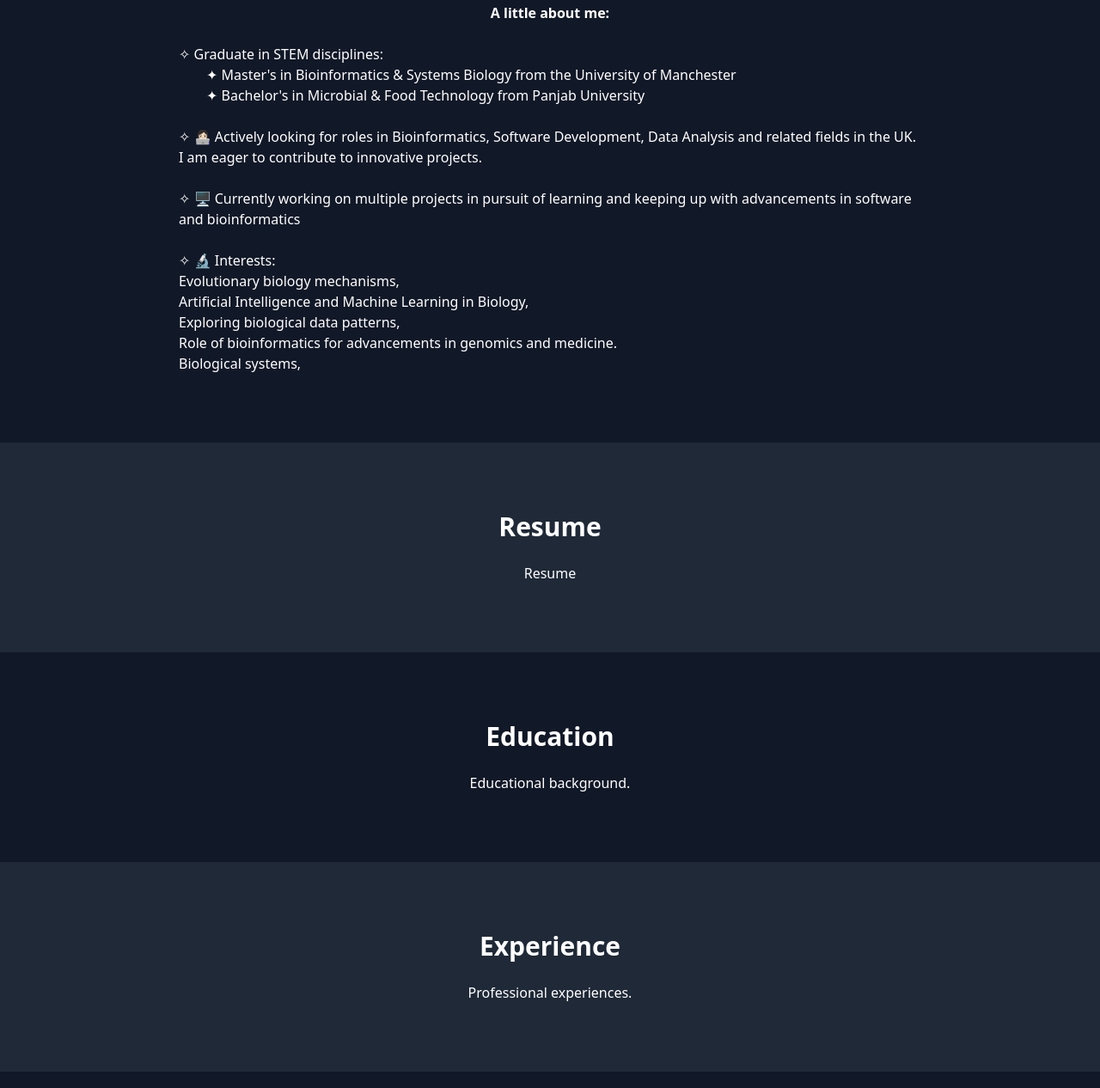
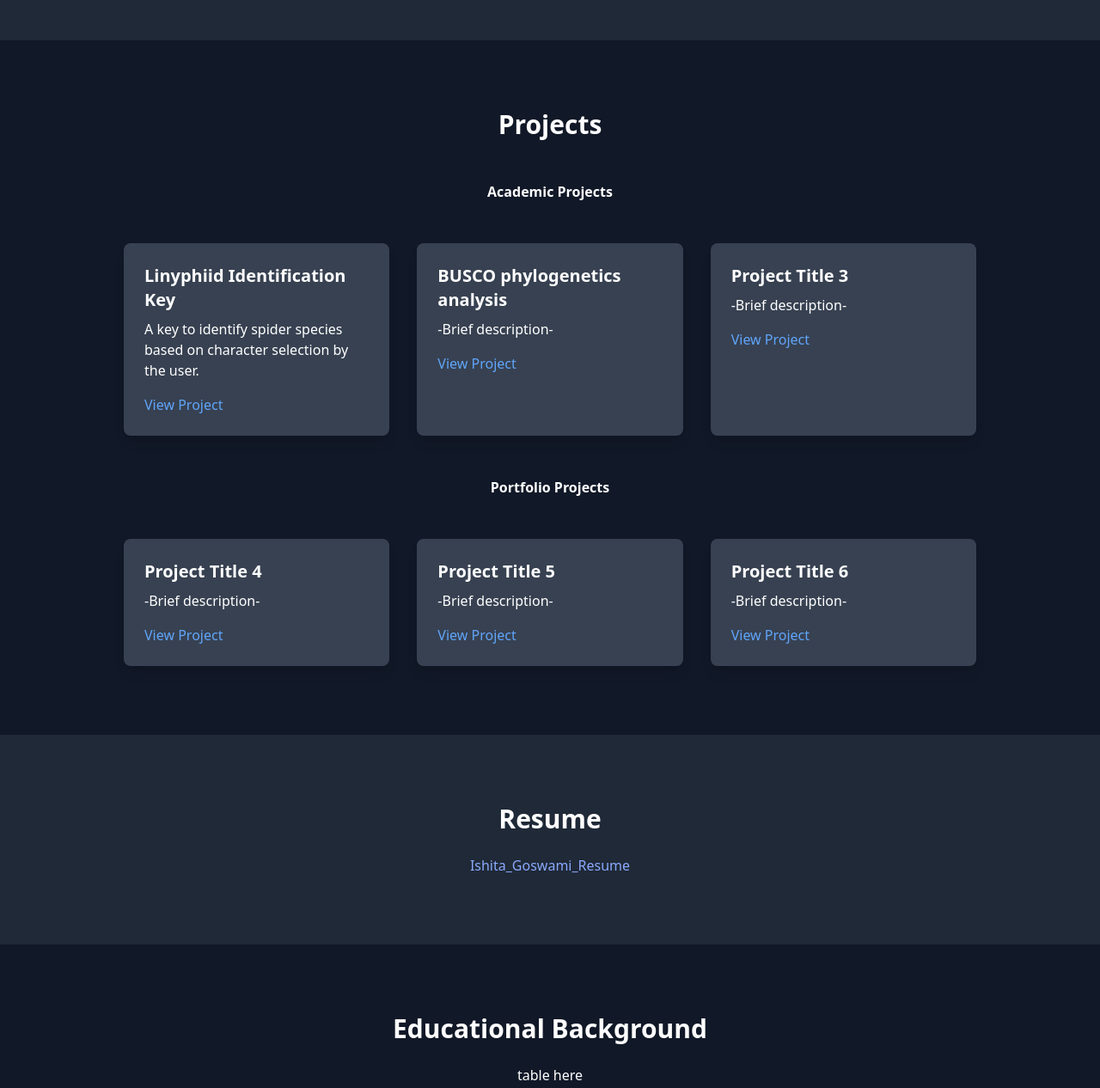
Before and after one commit to ishiigos/ishiigos.github.io, a plain HTML site: page index.html in a window 1280 px wide. Shown: the part 1461-2727 px from the top of the page at 86% size. Drawn offline with nearby package versions, Linux system fonts and the light colour scheme.

Commit message:
resume and reorder

```diff
--- a/index.html
+++ b/index.html
@@ -37,10 +37,40 @@
     <a href="#projects" class="px-6 py-3 bg-blue-500 rounded-full hover:bg-blue-600 transition">View My Work</a>
 </section>
 
+<!-- About Section -->
+<section id="about" class="py-20 bg-gray-800">
+    <div class="max-w-4xl mx-auto px-4 text-left">
+        <h2 class="text-3xl font-bold mb-6 text-center">About Me</h2>
+        <p class="text-lg">
+        <h1 class="text-2xl font-bold mb-6 text-center"> 🙋🏻‍♀️ Hey there! My name is Ishita Goswami, Welcome to my website</h1>
+        <h3 class="text-1xl font-bold mb-6 text-center"> A little about me: </h3>
+        ✧ Graduate in STEM disciplines:
+        <br>
+        &emsp;&emsp;✦ Master's in Bioinformatics & Systems Biology from the University of Manchester
+        <br>
+        &emsp;&emsp;✦ Bachelor's in Microbial & Food Technology from Panjab University
+        <br><br>
+        ✧ 👩🏻‍💻 Actively looking for roles in Bioinformatics, Software Development, Data Analysis and related fields in the UK. I am eager to contribute to innovative projects.
+        <br><br>
+        ✧ 🖥️ Currently working on multiple projects in pursuit of learning and keeping up with advancements in software and bioinformatics
+        <br><br>
+        ✧ 🔬 Interests:
+        <ul>
+            <li>Evolutionary biology mechanisms,</li>
+            <li>Artificial Intelligence and Machine Learning in Biology,</li>
+            <li>Exploring biological data patterns,</li>
+            <li>Role of bioinformatics for advancements in genomics and medicine.</li>
+            <li>Biological systems,</li>
+        </ul>
+        </p>
+    </div>
+</section>
+
 <!-- Projects Section -->
-<section id="projects" class="py-20 bg-gray-800">
+<section id="projects" class="py-20">
     <div class="max-w-5xl mx-auto px-4">
         <h2 class="text-3xl font-bold text-center mb-12">Projects</h2>
+        <p class="text-center mb-12"><b>Academic Projects</b></p>
         <div class="grid grid-cols-1 md:grid-cols-2 lg:grid-cols-3 gap-8">
             <div class="bg-gray-700 p-6 rounded-lg shadow-lg">
                 <h3 class="text-xl font-semibold mb-2">Linyphiid Identification Key</h3>
@@ -57,50 +87,38 @@
                 <p class="mb-4">-Brief description-</p>
                 <a href="#" class="text-blue-400 hover:underline">View Project</a>
             </div>
+        </div><br><br>
+        <p class="text-center mb-12"><b>Portfolio Projects</b></p>
+        <div class="grid grid-cols-1 md:grid-cols-2 lg:grid-cols-3 gap-8">
+            <div class="bg-gray-700 p-6 rounded-lg shadow-lg">
+                <h3 class="text-xl font-semibold mb-2">Project Title 4</h3>
+                <p class="mb-4">-Brief description-</p>
+                <a href="#" class="text-blue-400 hover:underline">View Project</a>
+            </div>
+            <div class="bg-gray-700 p-6 rounded-lg shadow-lg">
+                <h3 class="text-xl font-semibold mb-2">Project Title 5</h3>
+                <p class="mb-4">-Brief description-</p>
+                <a href="#" class="text-blue-400 hover:underline">View Project</a>
+            </div>
+            <div class="bg-gray-700 p-6 rounded-lg shadow-lg">
+                <h3 class="text-xl font-semibold mb-2">Project Title 6</h3>
+                <p class="mb-4">-Brief description-</p>
+                <a href="#" class="text-blue-400 hover:underline">View Project</a>
+            </div>
         </div>
-    </div>
-</section>
-
-<!-- About Section -->
-<section id="about" class="py-20">
-    <div class="max-w-4xl mx-auto px-4 text-left">
-        <h2 class="text-3xl font-bold mb-6 text-center">About Me</h2>
-        <p class="text-lg">
-            <h1 class="text-2xl font-bold mb-6 text-center"> 🙋🏻‍♀️ Hey there! My name is Ishita Goswami, Welcome to my website</h1>
-
-            <h3 class="text-1xl font-bold mb-6 text-center"> A little about me: </h3>
-             ✧ Graduate in STEM disciplines:
-            <br>
-            &emsp;&emsp;✦ Master's in Bioinformatics & Systems Biology from the University of Manchester
-            <br>
-            &emsp;&emsp;✦ Bachelor's in Microbial & Food Technology from Panjab University
-            <br><br>
-            ✧ 👩🏻‍💻 Actively looking for roles in Bioinformatics, Software Development, Data Analysis and related fields in the UK. I am eager to contribute to innovative projects.
-            <br><br>
-            ✧ 🖥️ Currently working on multiple projects in pursuit of learning and keeping up with advancements in software and bioinformatics
-            <br><br>
-            ✧ 🔬 Interests:
-            <ul>
-                <li>Evolutionary biology mechanisms,</li>
-                <li>Artificial Intelligence and Machine Learning in Biology,</li>
-                <li>Exploring biological data patterns,</li>
-                <li>Role of bioinformatics for advancements in genomics and medicine.</li>
-                <li>Biological systems,</li>
-            </ul>
-        </p>
     </div>
 </section>
 
 <!-- Resume Section -->
 <section id="resume" class="py-20 bg-gray-800 text-center">
     <h2 class="text-3xl font-bold mb-6">Resume</h2>
-    <p>Resume</p>
+    <a href="https://github.com/ishiigos/ishiigos.github.io/blob/main/Ishita_Goswami_Machine_Learning_.pdf" style="color: rgb(139,169,253)">Ishita_Goswami_Resume</a>
 </section>
 
 <!-- Education Section -->
 <section id="education" class="py-20">
-    <h2 class="text-3xl font-bold text-center mb-6">Education</h2>
-    <p class="text-center">Educational background.</p>
+    <h2 class="text-3xl font-bold text-center mb-6">Educational Background</h2>
+    <p class="text-center">table here</p>
 </section>
 
 <!-- Experience Section -->
```
